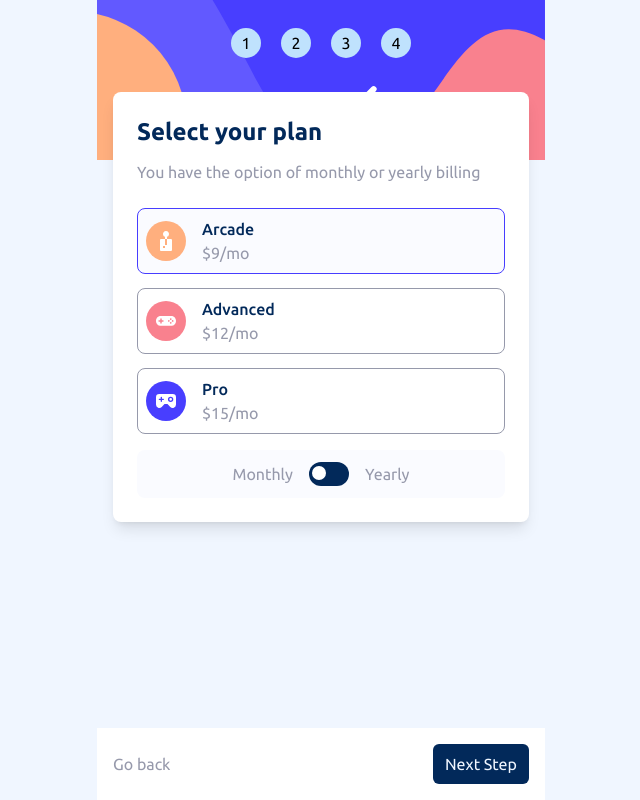
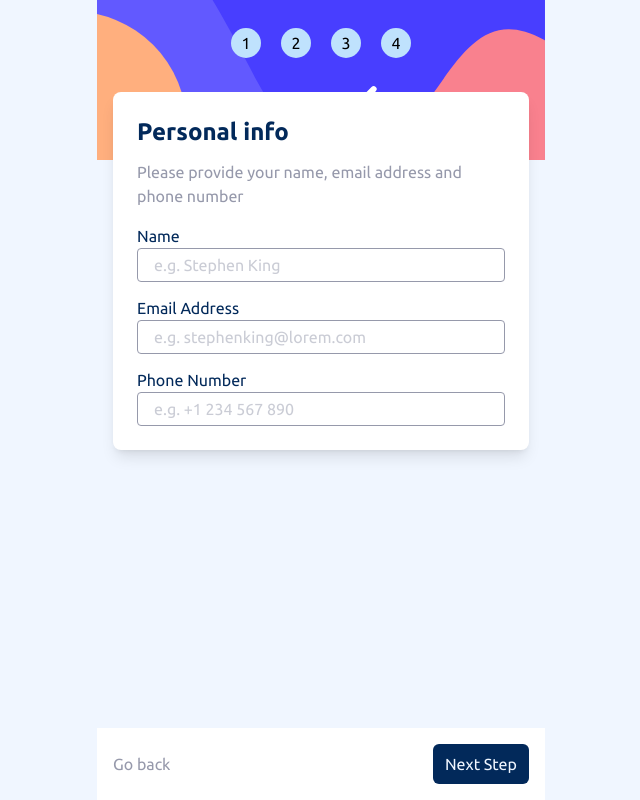
Before and after one commit to Pdave-dcn/Multi-step-form, a React (Vite) app: page / in a window 1280 px wide. Shown: the whole page, without its empty margins (319-959 px from the left). Built offline with nearby package versions, Linux system fonts and the light colour scheme.

Commit message:
Implement multi-step navigation in App component

```diff
--- a/src/App.tsx
+++ b/src/App.tsx
@@ -1,8 +1,20 @@
+import { useState } from "react";
 import FirstStep from "./components/formFields/FirstStep";
 import SecondStep from "./components/formFields/SecondStep";
 import SideBar from "./components/SideBar";
 
 function App() {
+  const [step, setStep] = useState(1);
+
+  const handleNextStep = () => {
+    if (step === 4) return;
+    setStep(step + 1);
+  };
+
+  const handlePreviousStep = () => {
+    if (step === 1) return;
+    setStep(step - 1);
+  };
   return (
     <div className="font-ubuntu bg-magnolia min-h-screen flex flex-col">
       <div className="w-full max-w-md mx-auto flex flex-col min-h-screen">
@@ -10,20 +22,36 @@ function App() {
 
         <div className="px-4 flex-1 overflow-y-auto -mt-17 mb-20">
           <div className="bg-white rounded-lg shadow-lg">
-            <div className="hidden">
+            {step === 1 ? (
               <FirstStep />
-            </div>
-            <SecondStep />
+            ) : step === 2 ? (
+              <SecondStep />
+            ) : step === 3 ? (
+              <h1 className="text-4xl">Third Step</h1>
+            ) : step === 4 ? (
+              <h1 className="text-4xl">Last Step</h1>
+            ) : (
+              ""
+            )}
           </div>
         </div>
 
         <div className="flex justify-between p-4 max-w-md bg-white">
-          <button type="button" className="text-cool-gray">
+          <button
+            type="button"
+            className="text-cool-gray"
+            onClick={() => {
+              handlePreviousStep();
+            }}
+          >
             Go back
           </button>
           <button
             type="button"
             className="text-magnolia bg-marine-blue p-2 px-3 rounded-md"
+            onClick={() => {
+              handleNextStep();
+            }}
           >
             Next Step
           </button>
```
